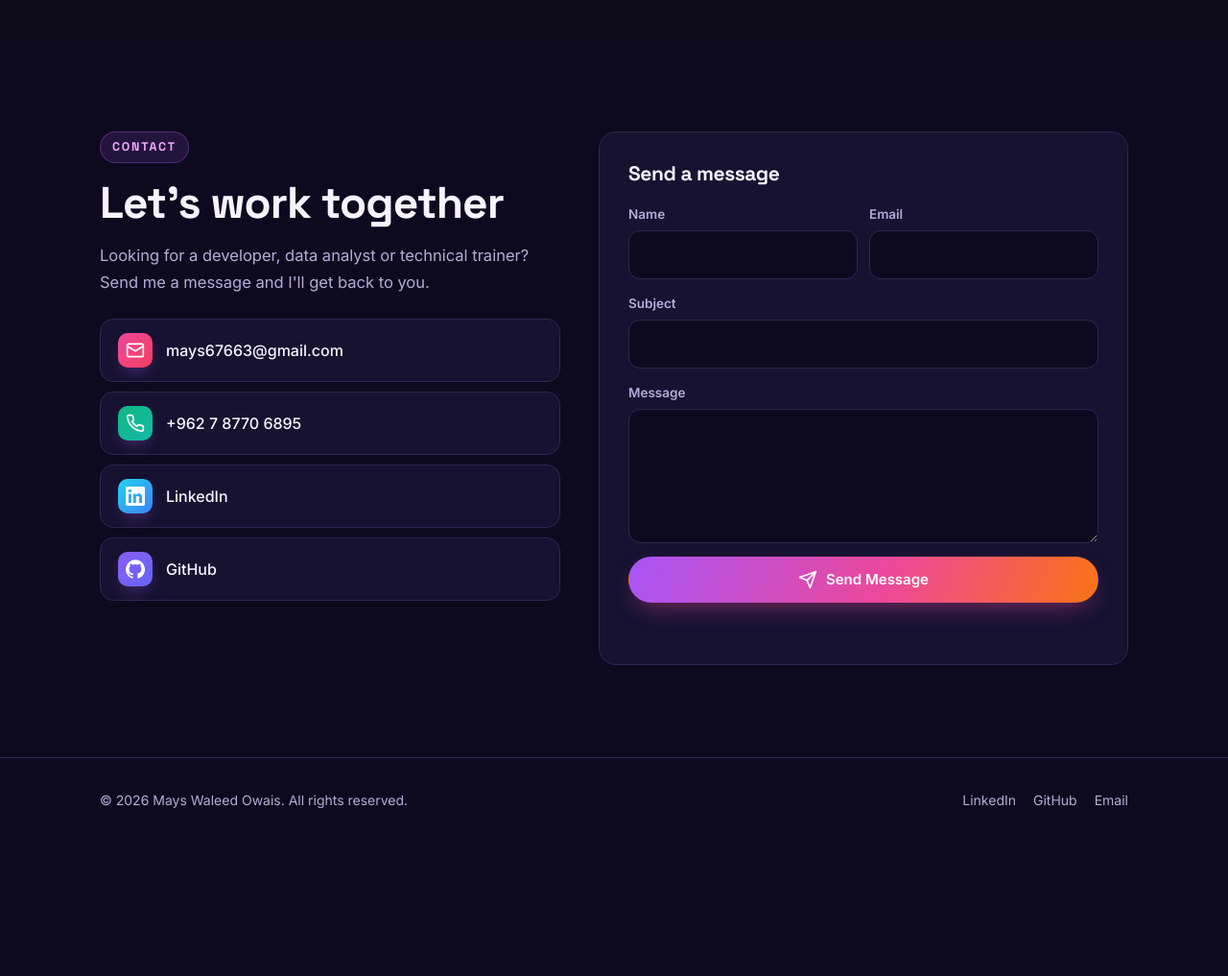
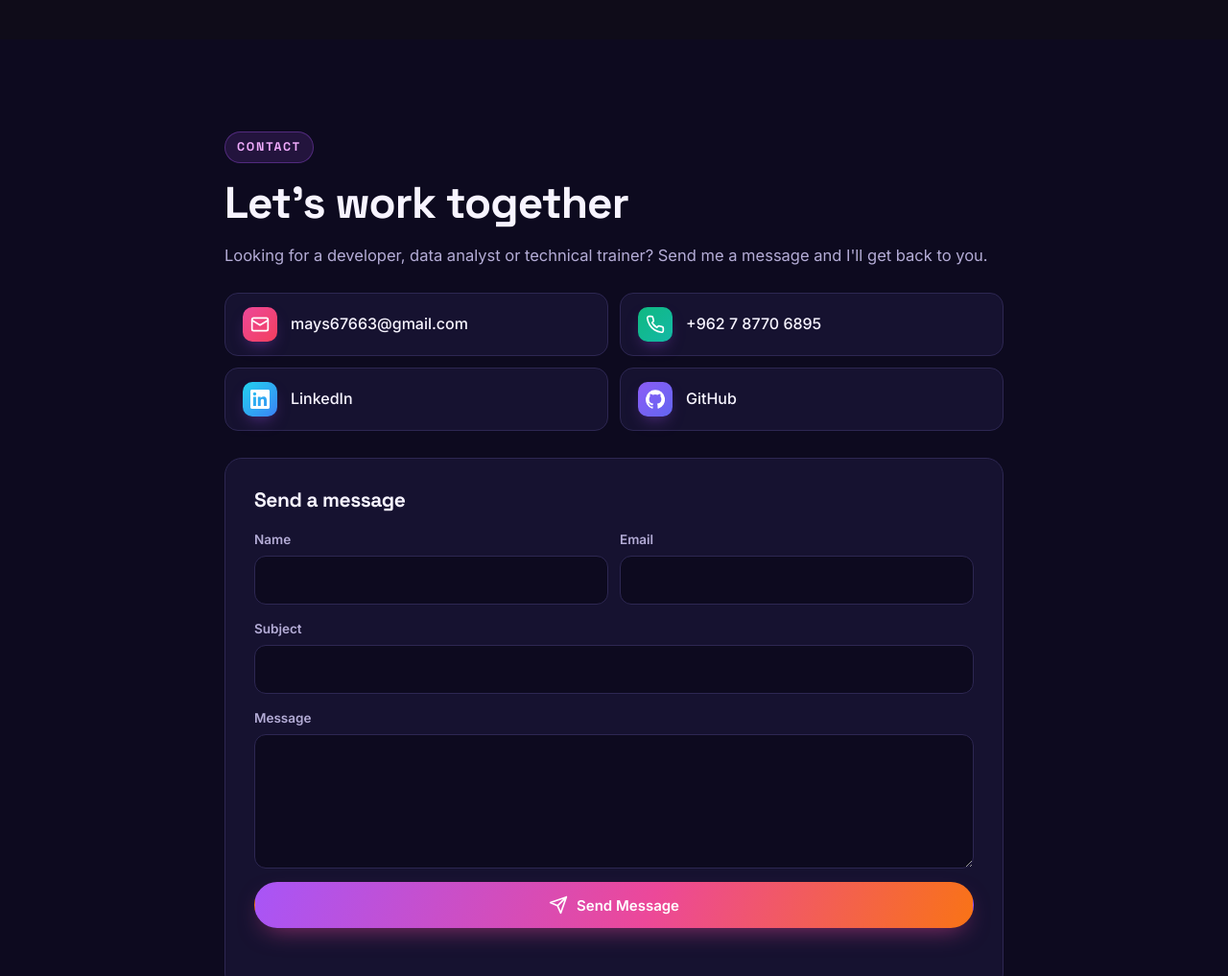
Before and after one commit to maysowais/Mays-s-Portfolio, a plain HTML site: page index.html in a window 1280 px wide. Shown: the part 7060-8077 px from the top of the page at 96% size. Before the commit the page ends 7937 px from the top, so only its background shows below. Drawn offline with Linux system fonts and the light colour scheme.

Commit message:
Stack contact details above the contact form

```diff
--- a/index.html
+++ b/index.html
@@ -219,9 +219,9 @@
   .cert-list small{font-size:13.5px;color:var(--muted)}
 
   /* Contact */
-  .contact-grid{display:grid;grid-template-columns:1fr 1.15fr;gap:40px;align-items:start}
+  .contact-grid{display:grid;grid-template-columns:1fr;gap:28px;max-width:860px}
   .contact-info p{color:var(--muted);font-size:16.5px;margin-bottom:24px}
-  .contact-links{display:grid;gap:10px}
+  .contact-links{display:grid;grid-template-columns:1fr 1fr;gap:12px}
   .contact-links a{display:flex;align-items:center;gap:14px;padding:14px 18px;border-radius:14px;background:var(--surface);border:1px solid var(--line);font-weight:500;transition:border-color .2s,transform .2s;word-break:break-word}
   .contact-links a:hover{border-color:var(--g1);transform:translateX(4px)}
   .contact-links .ic{width:36px;height:36px;border-radius:10px}
@@ -274,7 +274,7 @@
   @media (max-width:640px){
     .container{padding:0 16px}
     section{padding:72px 0}
-    .projects,.achv,.focus,.row,.skills,.cert-list{grid-template-columns:1fr;grid-auto-rows:auto}
+    .projects,.achv,.focus,.row,.skills,.cert-list,.contact-links{grid-template-columns:1fr;grid-auto-rows:auto}
     .skill{flex-direction:column}
     .nav-cv span{display:none}
     .nav-cv{padding:9px 11px}
```
